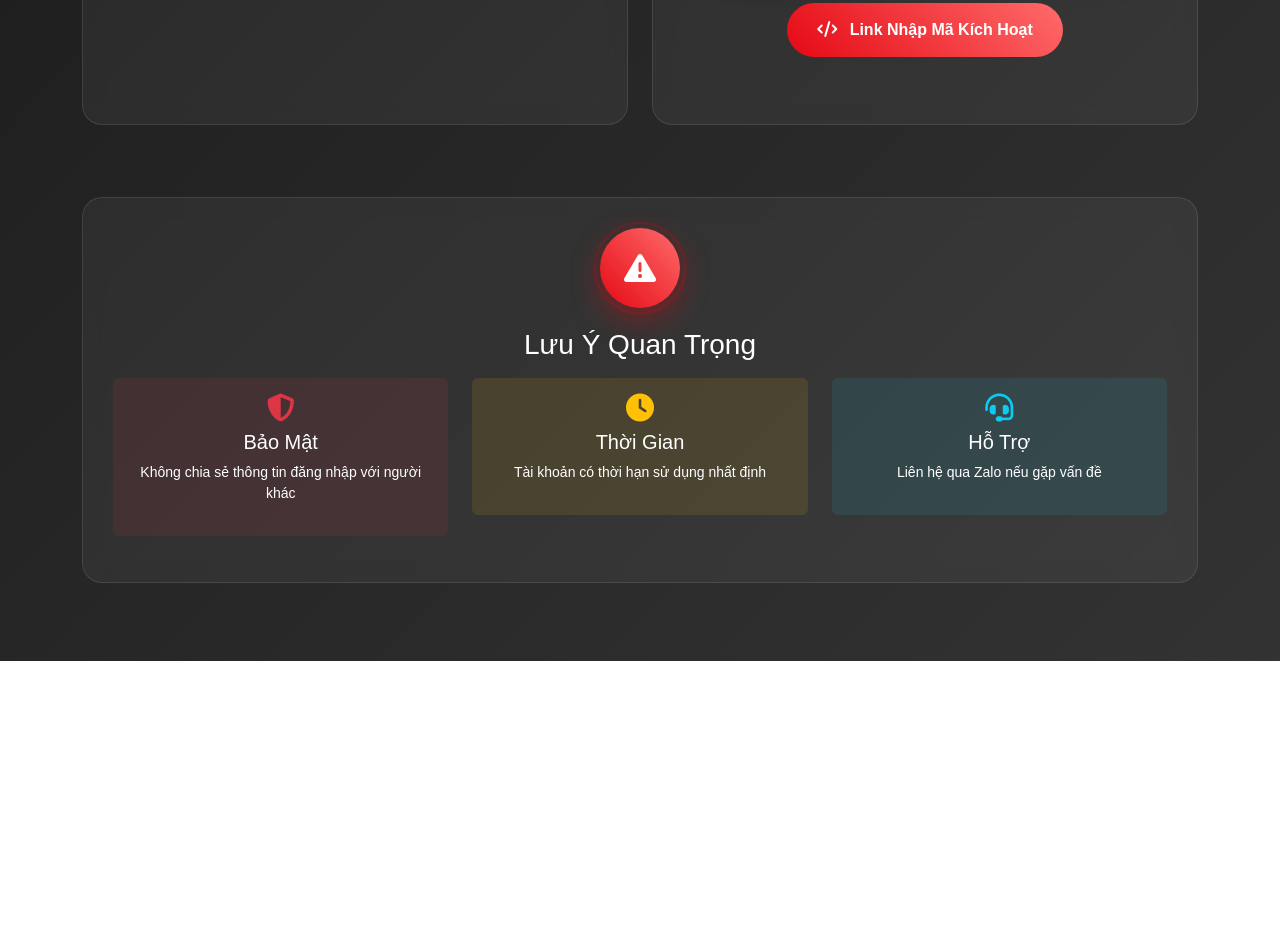
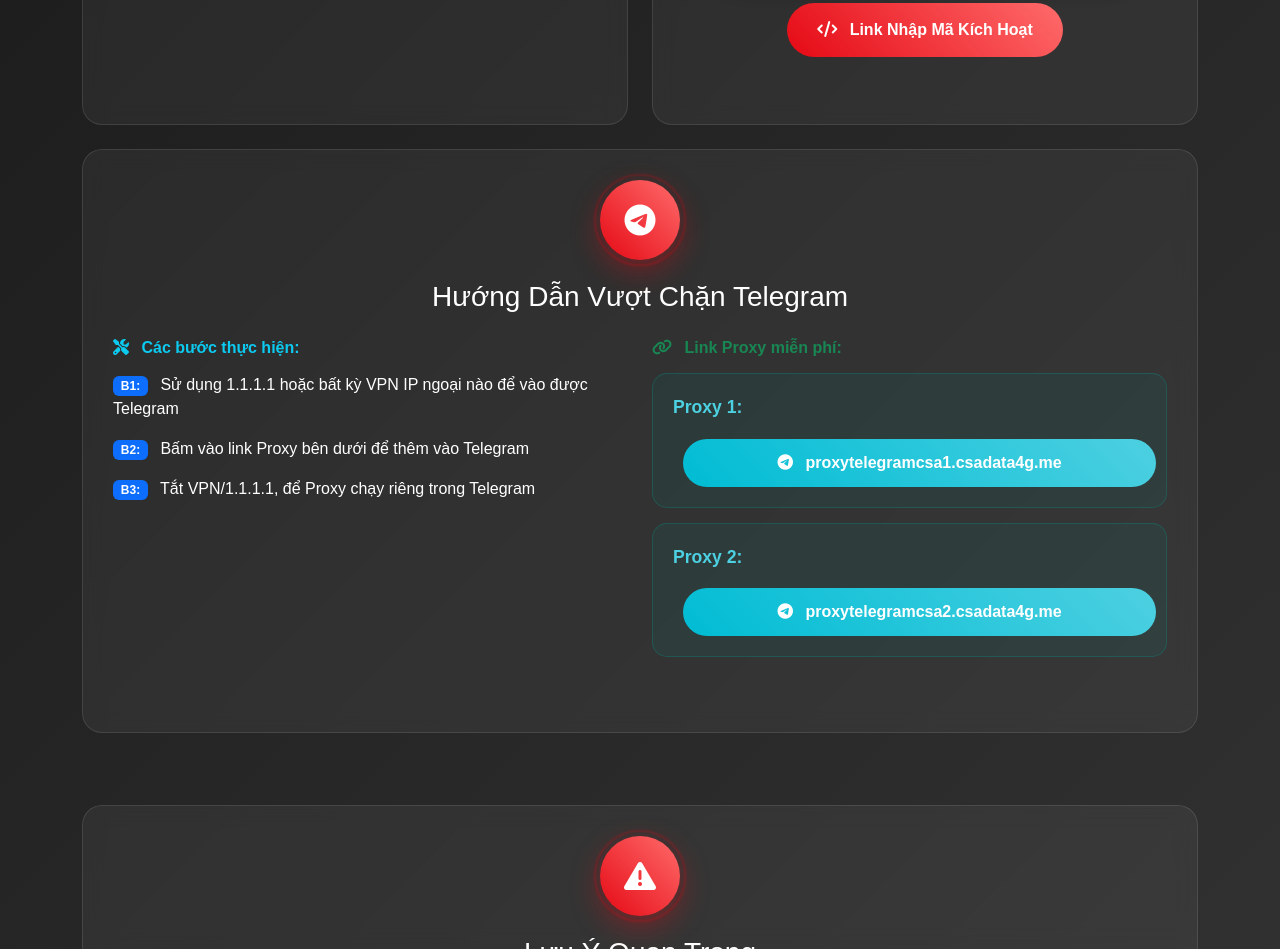
Before and after one commit to letiendat1516/netflixcoldbrew, a plain HTML site: page tutorial.html in a window 1280 px wide. Shown: the part 1157-2106 px from the top of the page. Before the commit the page ends 1818 px from the top, so only its background shows below. Drawn offline with nearby package versions, Linux system fonts and the light colour scheme.

Commit message:
Update tutorial.html

```diff
--- a/tutorial.html
+++ b/tutorial.html
@@ -200,7 +200,7 @@
           font-weight: bold;
           font-size: 1.2rem;
           box-shadow: 0 5px 15px rgba(229, 9, 20, 0.5);
-          margin left: 0.5cm;
+          margin-left: 0.5cm;
       }
 
       .tutorial-image {
@@ -227,6 +227,33 @@
               text-align: center;
               width: fit-content;
           }
+      }
+
+      .proxy-box {
+          background: rgba(0, 150, 136, 0.1);
+          border: 1px solid rgba(0, 150, 136, 0.3);
+          border-radius: 15px;
+          padding: 20px;
+          margin-bottom: 15px;
+          transition: all 0.3s ease;
+      }
+
+      .proxy-box:hover {
+          background: rgba(0, 150, 136, 0.15);
+          border-color: rgba(0, 150, 136, 0.5);
+          transform: translateY(-2px);
+      }
+
+      .proxy-box strong {
+          color: #4dd0e1;
+          font-size: 1.1rem;
+      }
+
+      .proxy-box .link-btn {
+          background: linear-gradient(45deg, #00bcd4, #4dd0e1);
+          margin-top: 10px;
+          width: 100%;
+          text-align: center;
       }
   </style>
 </head>
@@ -323,6 +350,63 @@
                   </div>
               </div>
           </div>
+
+          <!-- Hướng dẫn 5 -->
+          <div class="col-12 mb-4">
+              <div class="tutorial-card h-100">
+                  <div class="tutorial-icon">
+                      <i class="fab fa-telegram-plane"></i>
+                  </div>
+                  <h3 class="text-center mb-4">Hướng Dẫn Vượt Chặn Telegram</h3>
+
+                  <div class="row g-4">
+                      <div class="col-md-6">
+                          <h6 class="fw-bold text-info mb-3">
+                              <i class="fas fa-tools me-2"></i>
+                              Các bước thực hiện:
+                          </h6>
+                          <div class="mb-3">
+                              <span class="badge bg-primary me-2">B1:</span>
+                              Sử dụng 1.1.1.1 hoặc bất kỳ VPN IP ngoại nào để vào được Telegram
+                          </div>
+                          <div class="mb-3">
+                              <span class="badge bg-primary me-2">B2:</span>
+                              Bấm vào link Proxy bên dưới để thêm vào Telegram
+                          </div>
+                          <div class="mb-3">
+                              <span class="badge bg-primary me-2">B3:</span>
+                              Tắt VPN/1.1.1.1, để Proxy chạy riêng trong Telegram
+                          </div>
+                      </div>
+
+                      <div class="col-md-6">
+                          <h6 class="fw-bold text-success mb-3">
+                              <i class="fas fa-link me-2"></i>
+                              Link Proxy miễn phí:
+                          </h6>
+
+                          <div class="proxy-box">
+                              <strong>Proxy 1:</strong>
+                              <div class="text-muted small mb-2"></div>
+                              <a href="https://t.me/proxy?server=proxytelegramcsa1.csadata4g.me&port=1906&secret=fbb53791fa8c4dbd664575e2270b1136" target="_blank" class="link-btn">
+                                  <i class="fab fa-telegram-plane me-2"></i>
+                                  proxytelegramcsa1.csadata4g.me
+                              </a>
+                          </div>
+
+                          <div class="proxy-box">
+                              <strong>Proxy 2:</strong>
+                              <div class="text-muted small mb-2"></div>
+                              <a href="https://t.me/proxy?server=proxytelegramcsa2.csadata4g.me&port=1906&secret=5f6a868cd7c870a0baf1690e41084dad" target="_blank" class="link-btn">
+                                  <i class="fab fa-telegram-plane me-2"></i>
+                                  proxytelegramcsa2.csadata4g.me
+                              </a>
+                          </div>
+                      </div>
+                  </div>
+
+              </div>
+          </div>
       </div>
 
       <!-- Lưu ý quan trọng -->
```
